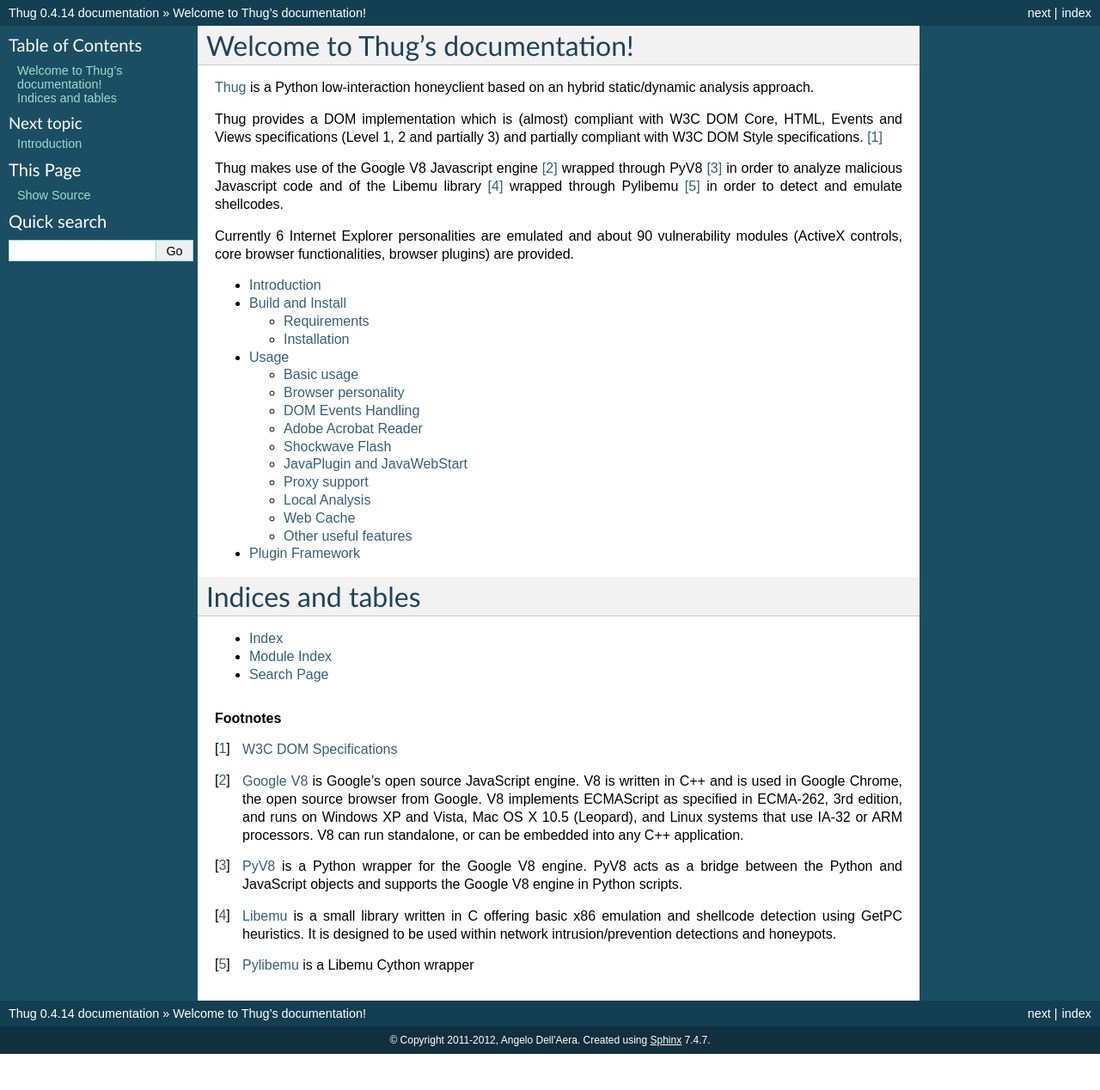
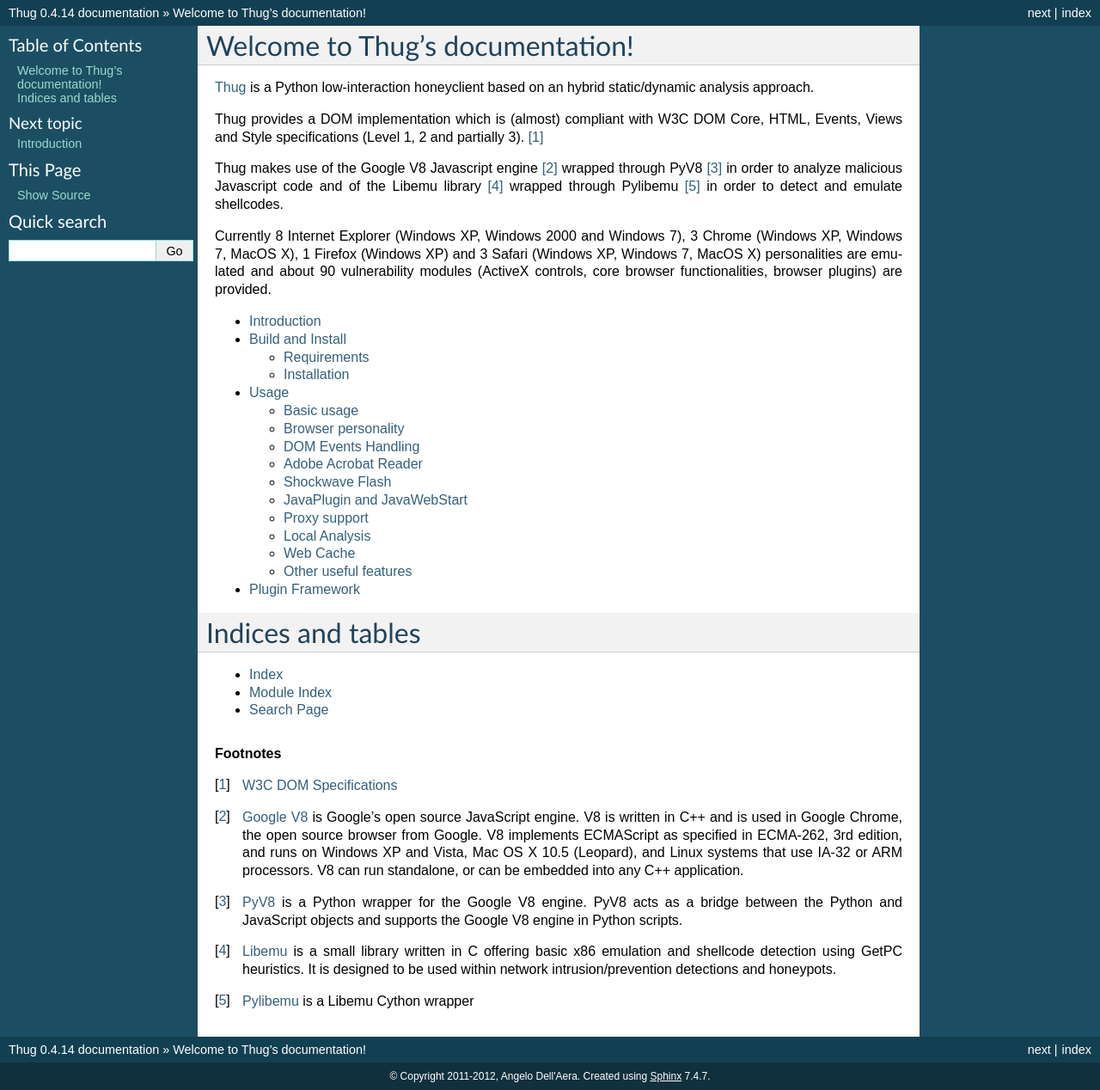
Before and after one commit to buffer/thug, a Sphinx documentation site: the page built from doc/source/index.rst, in a window 1280 px wide. Shown: the whole page at 86% size. Built offline with Sphinx 7.4.7, drawn with Linux system fonts in a browser that asks for light colours; before the commit the page ends 1226 px from its top, so only the background shows below that.

Commit message:
Documentation update

```diff
--- a/doc/source/index.rst
+++ b/doc/source/index.rst
@@ -9,16 +9,17 @@
 `Thug <https://github.com/buffer/thug>`_ is a Python low-interaction honeyclient based on an hybrid
 static/dynamic analysis approach.
 
-Thug provides a DOM implementation which is (almost) compliant with W3C DOM Core, HTML, Events and
-Views specifications (Level 1, 2 and partially 3) and partially compliant with W3C DOM Style
-specifications. [#f1]_
+Thug provides a DOM implementation which is (almost) compliant with W3C DOM Core, HTML, Events,
+Views and Style specifications (Level 1, 2 and partially 3). [#f1]_
 
 Thug makes use of the Google V8 Javascript engine [#f2]_ wrapped through PyV8 [#f3]_ in order to
 analyze malicious Javascript code and of the Libemu library [#f4]_ wrapped through Pylibemu [#f5]_
 in order to detect and emulate shellcodes.
 
-Currently 6 Internet Explorer personalities are emulated and about 90 vulnerability modules (ActiveX
-controls, core browser functionalities, browser plugins) are provided.
+Currently 8 Internet Explorer (Windows XP, Windows 2000 and Windows 7), 3 Chrome (Windows XP,
+Windows 7, MacOS X), 1 Firefox (Windows XP) and 3 Safari (Windows XP, Windows 7, MacOS X)
+personalities are emulated and about 90 vulnerability modules (ActiveX controls, core browser
+functionalities, browser plugins) are provided.
 
 .. toctree::
    :maxdepth: 2
```
